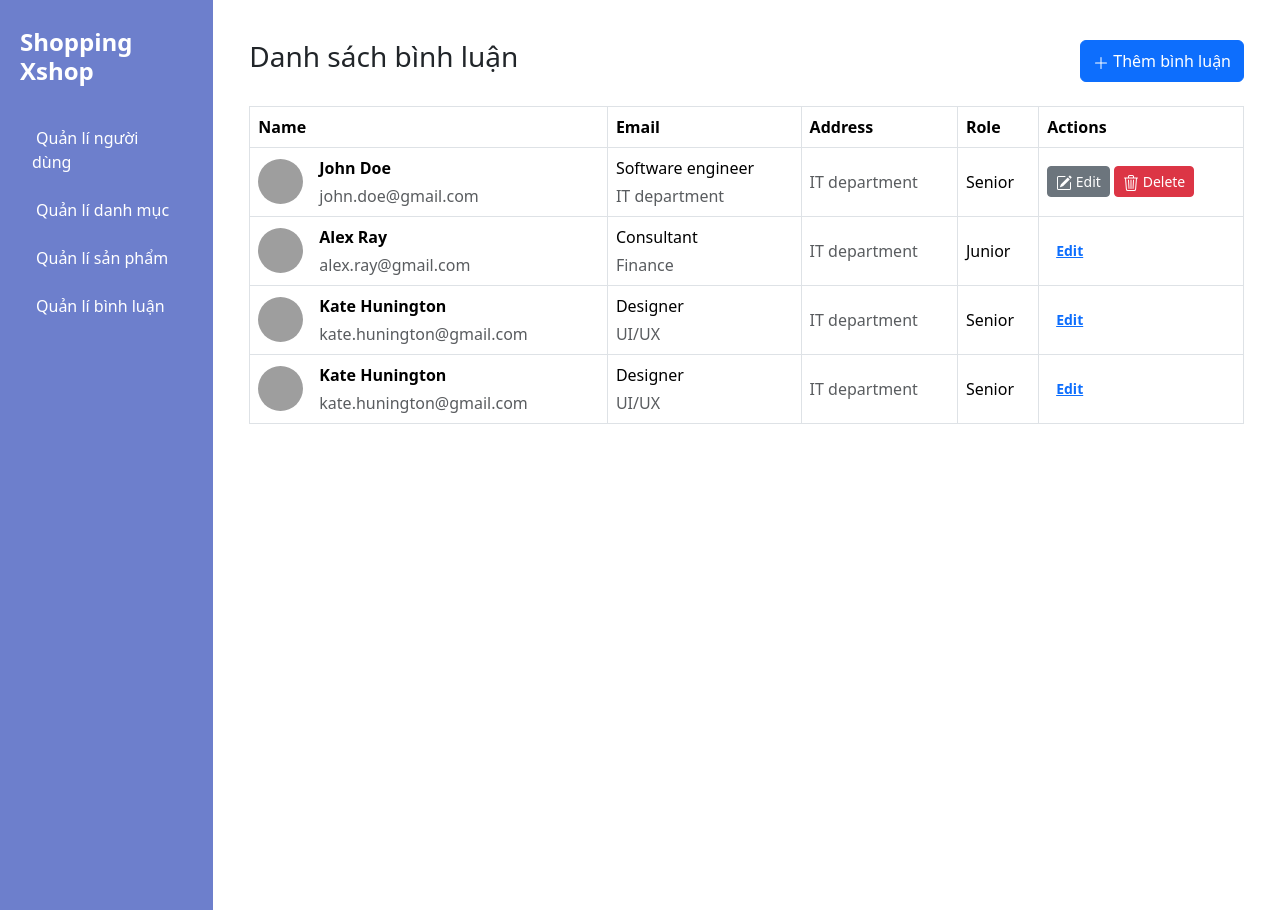
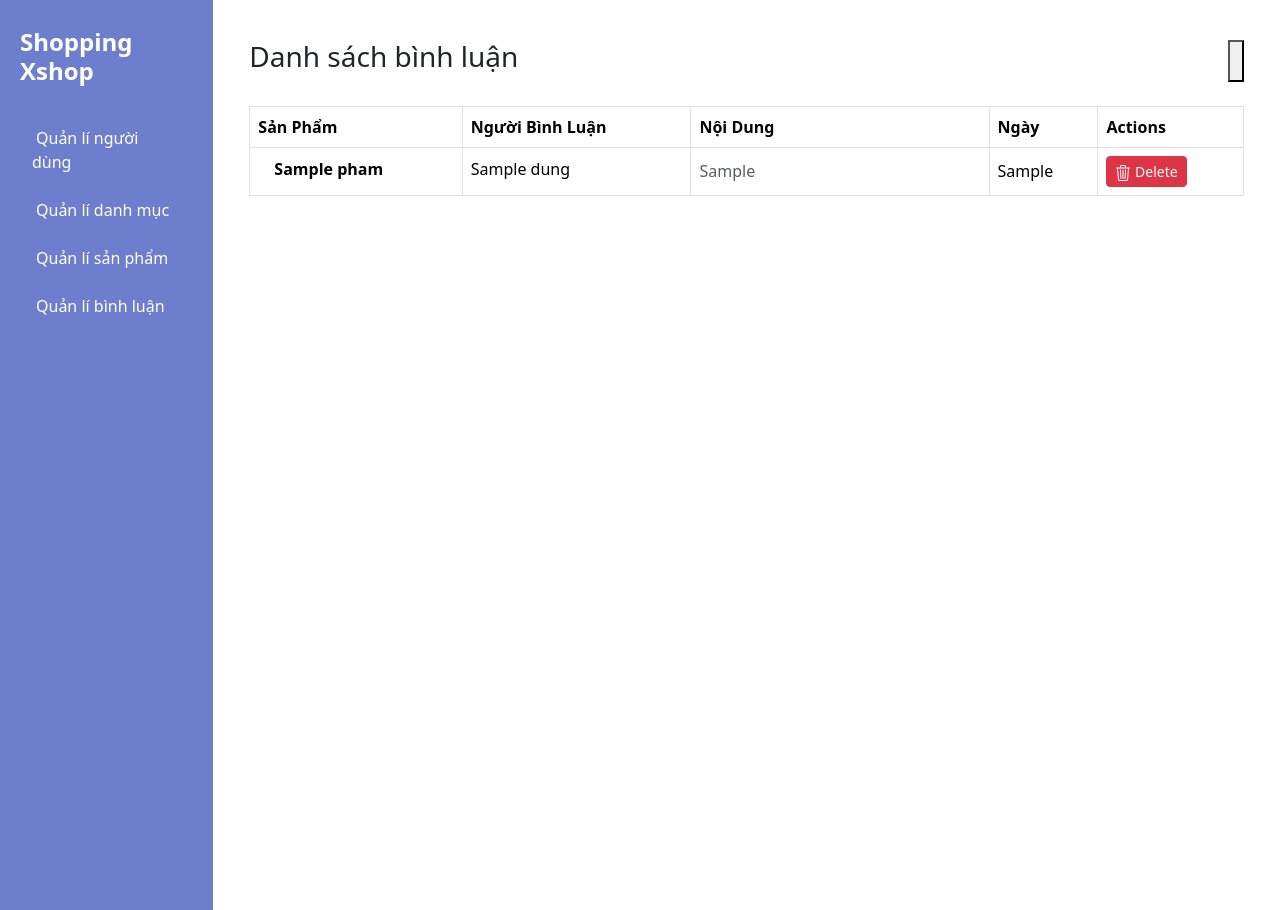
Before and after one commit to Haidang01/shopping_php, a PHP site: page /views/admin/quanlibl.php in a window 1280 px wide. Run offline with PHP 8.4, Linux system fonts and the light colour scheme; tables that the repository leaves empty or names only in its code hold one stand-in row (values such as "Sample post"); grey boxes are pictures that could not be loaded.

Commit message:
update_file_user

```diff
--- a/controllers/loginUser.php
+++ b/controllers/loginUser.php
@@ -22,7 +22,9 @@ try {
                 $_SESSION['userId'] = $user['id'];
                 $_SESSION['username'] = $user['name'];
                 $_SESSION['img'] = $user['anh'];
-                if ($user['role'] == 1) {
+                $_SESSION['role'] = $user['role'];
+
+                if ($_SESSION['role'] == 1) {
                     header(
                         "location: ../views/admin/quanliuser.php?mess=$thongbao"
                     );
@@ -39,4 +41,3 @@ try {
     echo 'ajja';
     // echo $sq1 . '<br>' . $e->getMessage();
 }
-?>
--- a/views/admin/quanlibl.php
+++ b/views/admin/quanlibl.php
@@ -1,143 +1,60 @@
 <?php
-include 'header.php'; ?>
+include 'header.php';
+include '../../model/connectDb.php';
+$p = "SELECT `binh_luan`.`id`, `binh_luan`.`noi_dung`, `binh_luan`.`ngay`, `san_pham`.`name`, `nguoi_dung`.`name` as `name_user` FROM `binh_luan`
+INNER JOIN `san_pham` ON `san_pham`.`id` = `binh_luan`.`id_sp`
+INNER JOIN `nguoi_dung` ON `nguoi_dung`.`id` = `binh_luan`.`id_user`"; //inner join để liên kết, gọi ra bảng kia để từ bảng này có thể gọi dữ liệu (bản ghi) của bảng kia ra sử dụng
+
+$statement = $connect->prepare($p);
+$statement->execute();
+$binh_luan = $statement->fetchAll();
+?>
 <div style='backround:#f8f9fa;' class="col  py-3">
   <div class="container p-4">
     <div style='display:flex' class='d_flex mb-4 justify-content-between'>
       <h2 class='fs-3  d-inline'>Danh sách bình luận</h2>
-      <button class='btn btn-primary'>
-        <svg xmlns="http://www.w3.org/2000/svg" width="16" height="16" fill="currentColor" class="bi bi-plus-lg"
-          viewBox="0 0 16 16">
-          <path fill-rule="evenodd"
-            d="M8 2a.5.5 0 0 1 .5.5v5h5a.5.5 0 0 1 0 1h-5v5a.5.5 0 0 1-1 0v-5h-5a.5.5 0 0 1 0-1h5v-5A.5.5 0 0 1 8 2Z" />
-        </svg>
-        Thêm bình luận</button>
+      <p style="color: red;"><?php echo isset($_GET['mess']) ? $_GET['mess'] : ''; ?></p>
+      <button class=''>
+
+      </button>
     </div>
     <table class="table align-middle mb-0 bg-white table-bordered table-hover ">
       <thead class="bg-light ">
         <tr>
-          <th>Name</th>
-          <th>Email</th>
-          <th>Address</th>
-          <th>Role</th>
+          <th>Sản Phẩm</th>
+          <th>Người Bình Luận</th>
+          <th>Nội Dung</th>
+          <th>Ngày</th>
           <th>Actions</th>
         </tr>
       </thead>
       <tbody>
+        <?php foreach ($binh_luan as $bl) { ?>
           <tr>
             <td>
               <div class="d-flex align-items-center">
-              <img src="https://mdbootstrap.com/img/new/avatars/8.jpg" alt="" style="width: 45px; height: 45px"
-                class="rounded-circle" />
                 <div class="ms-3">
-                <p class="fw-bold mb-1">John Doe</p>
-                <p class="text-muted mb-0">john.doe@gmail.com</p>
+                  <p class="fw-bold mb-1"><?= $bl['name'] ?></p>
                 </div>
               </div>
             </td>
             <td>
-            <p class="fw-normal mb-1">Software engineer</p>
-            <p class="text-muted mb-0">IT department</p>
+              <p class="fw-normal mb-1"><?= $bl['name_user'] ?></p>
             </td>
+            <td width=30%>
+              <p class="text-muted mb-0"><?= $bl['noi_dung'] ?></p>
+            </td>
+            <td><?= $bl['ngay'] ?></td>
             <td>
-            <p class="text-muted mb-0">IT department</p>
-          </td>
-          <td>Senior</td>
-          <td>
-            <button type="button" class="btn btn-secondary btn-sm btn-rounded">
-              <svg xmlns="http://www.w3.org/2000/svg" width="16" height="16" fill="currentColor"
-                class="bi bi-pencil-square" viewBox="0 0 16 16">
-                <path
-                  d="M15.502 1.94a.5.5 0 0 1 0 .706L14.459 3.69l-2-2L13.502.646a.5.5 0 0 1 .707 0l1.293 1.293zm-1.75 2.456-2-2L4.939 9.21a.5.5 0 0 0-.121.196l-.805 2.414a.25.25 0 0 0 .316.316l2.414-.805a.5.5 0 0 0 .196-.12l6.813-6.814z" />
-                <path fill-rule="evenodd"
-                  d="M1 13.5A1.5 1.5 0 0 0 2.5 15h11a1.5 1.5 0 0 0 1.5-1.5v-6a.5.5 0 0 0-1 0v6a.5.5 0 0 1-.5.5h-11a.5.5 0 0 1-.5-.5v-11a.5.5 0 0 1 .5-.5H9a.5.5 0 0 0 0-1H2.5A1.5 1.5 0 0 0 1 2.5v11z" />
-              </svg>
-              Edit
-            </button>
-            <button type="button" class="btn btn-danger btn-sm btn-rounded">
-              <svg xmlns="http://www.w3.org/2000/svg" width="16" height="16" fill="currentColor" class="bi bi-trash3"
-                viewBox="0 0 16 16">
-                <path
-                  d="M6.5 1h3a.5.5 0 0 1 .5.5v1H6v-1a.5.5 0 0 1 .5-.5ZM11 2.5v-1A1.5 1.5 0 0 0 9.5 0h-3A1.5 1.5 0 0 0 5 1.5v1H2.506a.58.58 0 0 0-.01 0H1.5a.5.5 0 0 0 0 1h.538l.853 10.66A2 2 0 0 0 4.885 16h6.23a2 2 0 0 0 1.994-1.84l.853-10.66h.538a.5.5 0 0 0 0-1h-.995a.59.59 0 0 0-.01 0H11Zm1.958 1-.846 10.58a1 1 0 0 1-.997.92h-6.23a1 1 0 0 1-.997-.92L3.042 3.5h9.916Zm-7.487 1a.5.5 0 0 1 .528.47l.5 8.5a.5.5 0 0 1-.998.06L5 5.03a.5.5 0 0 1 .47-.53Zm5.058 0a.5.5 0 0 1 .47.53l-.5 8.5a.5.5 0 1 1-.998-.06l.5-8.5a.5.5 0 0 1 .528-.47ZM8 4.5a.5.5 0 0 1 .5.5v8.5a.5.5 0 0 1-1 0V5a.5.5 0 0 1 .5-.5Z" />
+              <a href="../../controllers/deleteBl.php?id=<?= $bl['id'] ?>" onclick="return confirm('Are you sure?');"><button type="button" class="btn btn-danger btn-sm btn-rounded">
+                  <svg xmlns="http://www.w3.org/2000/svg" width="16" height="16" fill="currentColor" class="bi bi-trash3" viewBox="0 0 16 16">
+                    <path d="M6.5 1h3a.5.5 0 0 1 .5.5v1H6v-1a.5.5 0 0 1 .5-.5ZM11 2.5v-1A1.5 1.5 0 0 0 9.5 0h-3A1.5 1.5 0 0 0 5 1.5v1H2.506a.58.58 0 0 0-.01 0H1.5a.5.5 0 0 0 0 1h.538l.853 10.66A2 2 0 0 0 4.885 16h6.23a2 2 0 0 0 1.994-1.84l.853-10.66h.538a.5.5 0 0 0 0-1h-.995a.59.59 0 0 0-.01 0H11Zm1.958 1-.846 10.58a1 1 0 0 1-.997.92h-6.23a1 1 0 0 1-.997-.92L3.042 3.5h9.916Zm-7.487 1a.5.5 0 0 1 .528.47l.5 8.5a.5.5 0 0 1-.998.06L5 5.03a.5.5 0 0 1 .47-.53Zm5.058 0a.5.5 0 0 1 .47.53l-.5 8.5a.5.5 0 1 1-.998-.06l.5-8.5a.5.5 0 0 1 .528-.47ZM8 4.5a.5.5 0 0 1 .5.5v8.5a.5.5 0 0 1-1 0V5a.5.5 0 0 1 .5-.5Z" />
                   </svg>
                   Delete
-            </button>
+                </button></a>
             </td>
           </tr>
-        <tr>
-          <td>
-            <div class="d-flex align-items-center">
-              <img src="https://mdbootstrap.com/img/new/avatars/6.jpg" class="rounded-circle" alt=""
-                style="width: 45px; height: 45px" />
-              <div class="ms-3">
-                <p class="fw-bold mb-1">Alex Ray</p>
-                <p class="text-muted mb-0">alex.ray@gmail.com</p>
-              </div>
-            </div>
-          </td>
-          <td>
-            <p class="fw-normal mb-1">Consultant</p>
-            <p class="text-muted mb-0">Finance</p>
-          </td>
-          <td>
-            <p class="text-muted mb-0">IT department</p>
-          </td>
-          <td>Junior</td>
-          <td>
-            <button type="button" class="btn btn-link btn-rounded btn-sm fw-bold" data-mdb-ripple-color="dark">
-              Edit
-            </button>
-          </td>
-        </tr>
-        <tr>
-          <td>
-            <div class="d-flex align-items-center">
-              <img src="https://mdbootstrap.com/img/new/avatars/7.jpg" class="rounded-circle" alt=""
-                style="width: 45px; height: 45px" />
-              <div class="ms-3">
-                <p class="fw-bold mb-1">Kate Hunington</p>
-                <p class="text-muted mb-0">kate.hunington@gmail.com</p>
-              </div>
-            </div>
-          </td>
-          <td>
-            <p class="fw-normal mb-1">Designer</p>
-            <p class="text-muted mb-0">UI/UX</p>
-          </td>
-          <td>
-            <p class="text-muted mb-0">IT department</p>
-          </td>
-          <td>Senior</td>
-          <td>
-            <button type="button" class="btn btn-link btn-rounded btn-sm fw-bold" data-mdb-ripple-color="dark">
-              Edit
-            </button>
-          </td>
-        </tr>
-        <tr>
-          <td>
-            <div class="d-flex align-items-center">
-              <img src="https://mdbootstrap.com/img/new/avatars/7.jpg" class="rounded-circle" alt=""
-                style="width: 45px; height: 45px" />
-              <div class="ms-3">
-                <p class="fw-bold mb-1">Kate Hunington</p>
-                <p class="text-muted mb-0">kate.hunington@gmail.com</p>
-              </div>
-            </div>
-          </td>
-          <td>
-            <p class="fw-normal mb-1">Designer</p>
-            <p class="text-muted mb-0">UI/UX</p>
-          </td>
-          <td>
-            <p class="text-muted mb-0">IT department</p>
-          </td>
-          <td>Senior</td>
-          <td>
-            <button type="button" class="btn btn-link btn-rounded btn-sm fw-bold" data-mdb-ripple-color="dark">
-              Edit
-            </button>
-          </td>
-        </tr>
+        <?php } ?>
       </tbody>
     </table>
   </div>
```
Also changed, not shown: controllers/deleteBl.php (added, +16 -0 lines), controllers/updatesp.php (+9 -1 lines), controllers/updateuser.php (+10 -1 lines), views/admin/editUser.php (+10 -20 lines), views/admin/editsp.php (+8 -15 lines), views/user/components/ctsp.php (+7 -8 lines), views/user/components/header.php (+18 -20 lines), views/user/home.php (+5 -12 lines), controllers/imgs/Ca_voi.jpg (added), controllers/imgs/banner-one.png (added), controllers/imgs/cus-one.png (added), controllers/imgs/cus-three.png (added), controllers/imgs/hinh-anh-meo-con-cuc-de-thuong-7.jpg (added), controllers/imgs/our-team-one.jpg (added). Lines whose indentation alone changed are shown as unchanged.
